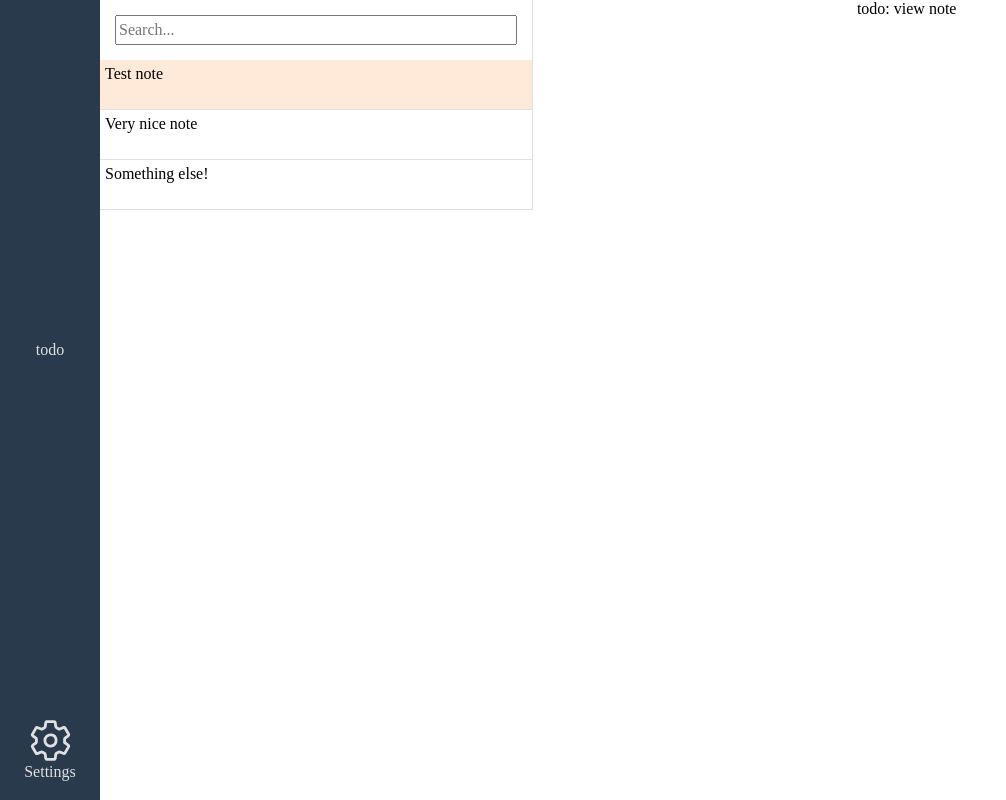
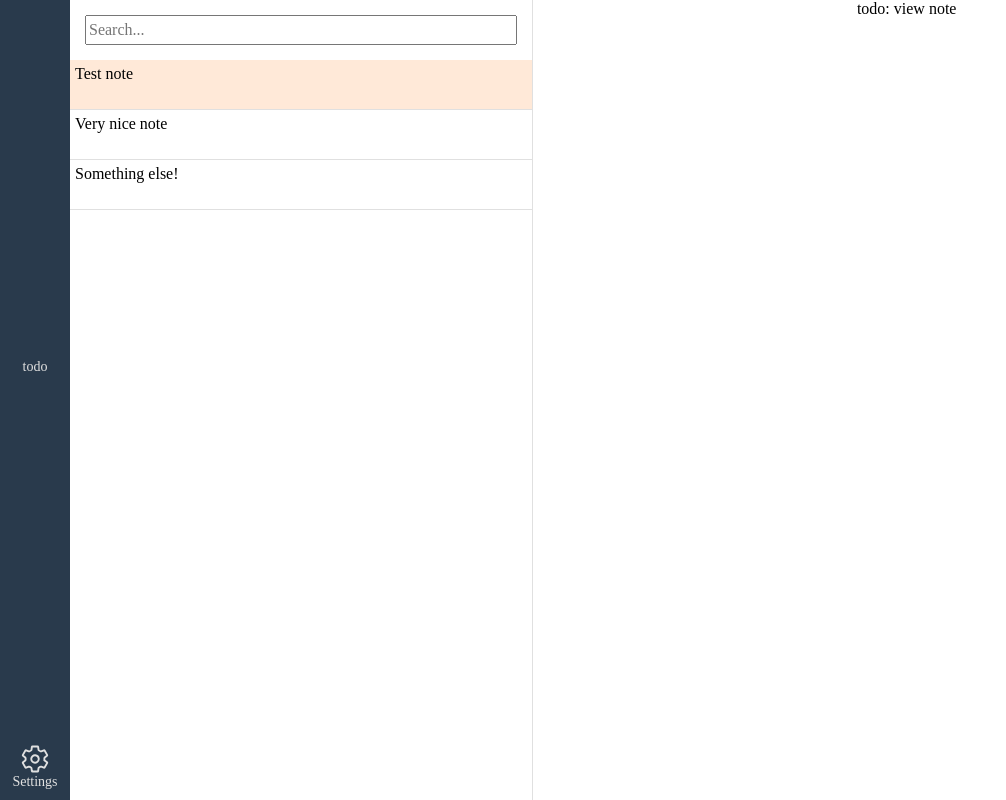
Before and after one commit to a-deriabin/SimplySave, a React (Create React App) app in the folder frontend/: page / in a window 1280 px wide. Shown: the whole page, without its empty margins (0-1006 px from the left). Built offline with nearby package versions, Linux system fonts and the light colour scheme.

Commit message:
Frontend: clickable settings btn with animation

```diff
--- a/frontend/src/App/Styles.scss
+++ b/frontend/src/App/Styles.scss
@@ -10,6 +10,7 @@ body {
   margin: 0;
   background-color: var(--color-bg);
   color: var(--color-text);
+  user-select: none;
 }
 
 * {
--- a/frontend/src/NotesListView/Folders/FolderBox.tsx
+++ b/frontend/src/NotesListView/Folders/FolderBox.tsx
@@ -1,15 +1,17 @@
 import React from 'react';
 import FolderIcon, {FolderIconNameType} from "./FolderIcon";
 import Stack from "../../shared/components/Stack";
+import styles from './styles.module.scss'
 
 type FolderBoxProps = {
     icon: FolderIconNameType,
     title: string,
+    onClick?: () => void,
 }
 
 function FolderBox(props: FolderBoxProps) {
     return (
-        <Stack direction='column' align='center'>
+        <Stack direction='column' align='center' className={styles.folderBox} onClick={props.onClick}>
             <FolderIcon name={props.icon}/>
             <div>
                 {props.title}
--- a/frontend/src/NotesListView/Folders/index.tsx
+++ b/frontend/src/NotesListView/Folders/index.tsx
@@ -5,14 +5,18 @@ import FolderBox from "./FolderBox";
 import Stack from "../../shared/components/Stack";
 
 function Folders() {
+    const handleSettingsClick = () => {
+        console.log('settings')
+    }
+
     return (
         <Container verticalAlign='start' className={styles.foldersContainer}>
             <Stack direction='column'>
                 <Container flex={1}>
                     todo
                 </Container>
-                <Container style={{ height: 100 }}>
-                    <FolderBox icon='settings' title='Settings' />
+                <Container style={{ height: 'auto' }}>
+                    <FolderBox icon='settings' title='Settings' onClick={handleSettingsClick} />
                 </Container>
             </Stack>
         </Container>
--- a/frontend/src/NotesListView/Folders/styles.module.scss
+++ b/frontend/src/NotesListView/Folders/styles.module.scss
@@ -1,12 +1,25 @@
 .foldersContainer {
-    width: 100px;
+    width: 70px;
     height: 100vh;
     background-color: var(--color-secondary);
     color: var(--color-text-contrast-pale);
+    font-size: 14px;
+}
 
+.folderBox {
+    cursor: pointer;
+    padding-top: 10px;
+    padding-bottom: 10px;
+
+    transition-property: background-color;
+    transition-duration: 250ms;
+
+    &:active {
+        background-color: rgba(0, 0, 0, 0.5);
+    }
 }
 
 .folderIcon {
-    width: 45px;
-    height: 45px;
+    width: 30px;
+    height: 30px;
 }
--- a/frontend/src/NotesListView/NotesList/index.tsx
+++ b/frontend/src/NotesListView/NotesList/index.tsx
@@ -6,11 +6,6 @@ import {notesListSelector} from "../../shared/redux/notes/notesSlice";
 
 function NotesList() {
     const notes = useSelector(notesListSelector)
-    // const notes = [
-    //     { id: '1', title: 'Test note' },
-    //     { id: '2', title: 'Very nice note' },
-    //     { id: '3', title: 'Something else!' },
-    // ]
 
     return (
         <Stack direction='column'>
--- a/frontend/src/NotesListView/index.tsx
+++ b/frontend/src/NotesListView/index.tsx
@@ -6,11 +6,11 @@ import NotesList from "./NotesList/index";
 
 function NotesListView() {
     return (
-        <Stack direction='row'>
+        <Stack direction='row' style={{
+            borderRight: '1px solid var(--color-border)'
+        }}>
             <Folders />
-            <Stack direction='column' flex={1} style={{
-                borderRight: '1px solid var(--color-border)'
-            }}>
+            <Stack direction='column' flex={1}>
                 <SearchBar />
                 <NotesList />
             </Stack>
--- a/frontend/src/shared/components/Stack/index.tsx
+++ b/frontend/src/shared/components/Stack/index.tsx
@@ -11,6 +11,7 @@ type StackProps = {
     gap?: number | string,
     className?: string,
     style?: React.CSSProperties,
+    onClick?: () => void,
 }
 
 function Stack(props: StackProps) {
@@ -23,7 +24,7 @@ function Stack(props: StackProps) {
             flex: props.flex,
             gap: props.gap,
             ...props.style
-        }}>
+        }} onClick={props.onClick}>
             {props.children}
         </div>
     );
```
